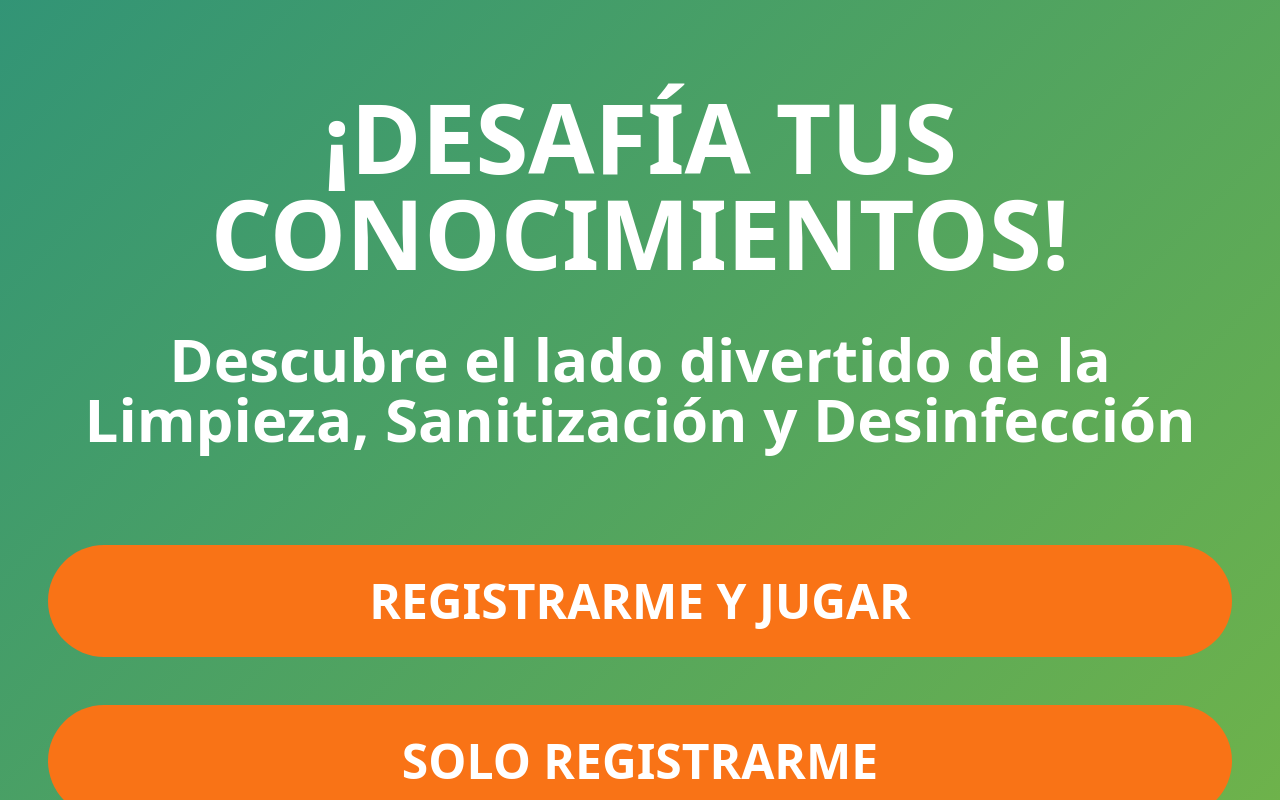
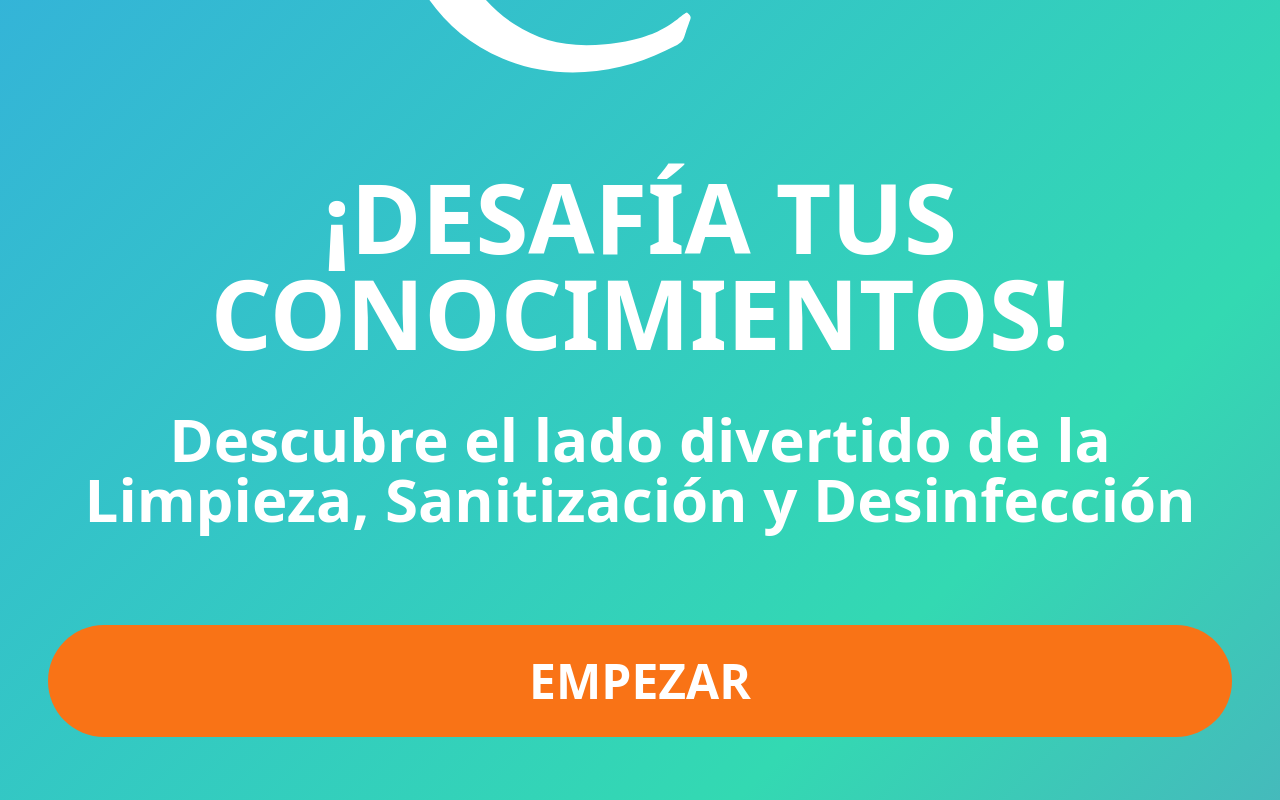
Before and after one commit to ochoasanchez/playcon, a React (Vite) app: page / in a window 1280 px wide. Built offline with nearby package versions, Linux system fonts and the light colour scheme.

Commit message:
changing colors

```diff
--- a/src/index.css
+++ b/src/index.css
@@ -16,9 +16,10 @@
   color: rgba(255, 255, 255, 1);
 
   /* background: linear-gradient(-45deg, #ee7752, #e73c7e, #23a6d5, #23d5ab); */
-  background: linear-gradient(-45deg, #8fc333, #007b9a);
-  background-size: 240% 240%;
-  animation: gradient 9s ease infinite;
+  /* background: linear-gradient(-45deg, #8fc333, #007b9a); */
+  background: linear-gradient(-45deg, #706fd3, #33d9b2, #34ace0);
+  background-size: 180% 180%;
+  animation: gradient 6s ease infinite;
   height: 100vh;
 
   font-synthesis: none;
--- a/src/pages/Home.tsx
+++ b/src/pages/Home.tsx
@@ -22,10 +22,10 @@ export function Home() {
         <div className="flex w-full flex-col gap-12">
           <ActionButton
             url="/form/player"
-            text="Registrarme y jugar"
+            text="Empezar"
             className=""
           />
-          <ActionButton url="/form" text="Solo registrarme" />
+          {/* <ActionButton url="/form" text="Solo registrarme" /> */}
         </div>
 
         <FooterIcons clickable />
```
